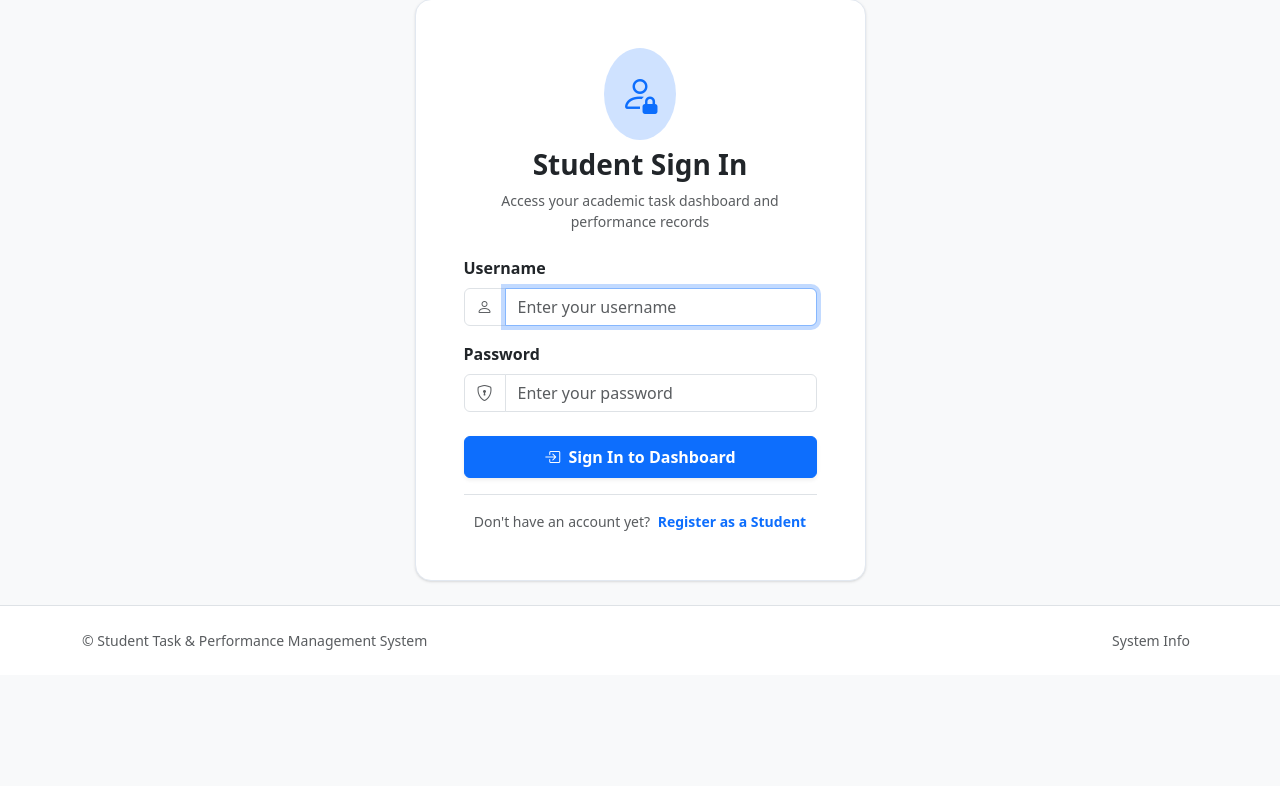
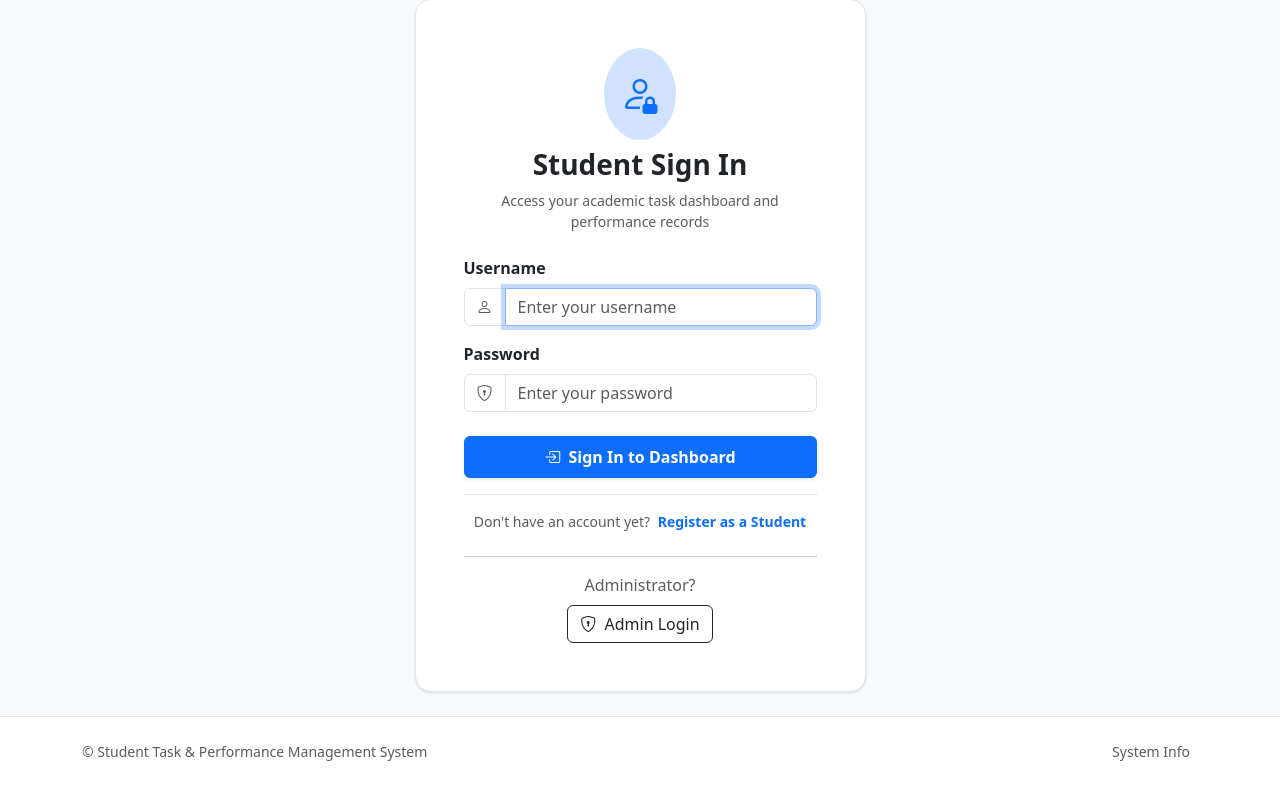
Before and after one commit to RishiMishra06/Stp, a Django app: page /login/ in a window 1280 px wide. Shown: the part 127-913 px from the top of the page. Before the commit the page ends 777 px from the top, so only its background shows below. Run offline with Django 5.2, Linux system fonts and the light colour scheme.

Commit message:
Update login.html

```diff
--- a/templates/tasks/login.html
+++ b/templates/tasks/login.html
@@ -64,6 +64,13 @@
                         Don't have an account yet?
                         <a href="{% url 'register' %}" class="fw-semibold text-decoration-none ms-1">Register as a Student</a>
                     </div>
+<div class="text-center mt-4">
+    <hr>
+    <p class="text-muted mb-2">Administrator?</p>
+    <a href="/admin/login/" class="btn btn-outline-dark">
+        <i class="bi bi-shield-lock me-1"></i> Admin Login
+    </a>
+</div>
                 </div>
             </div>
         </div>
```
